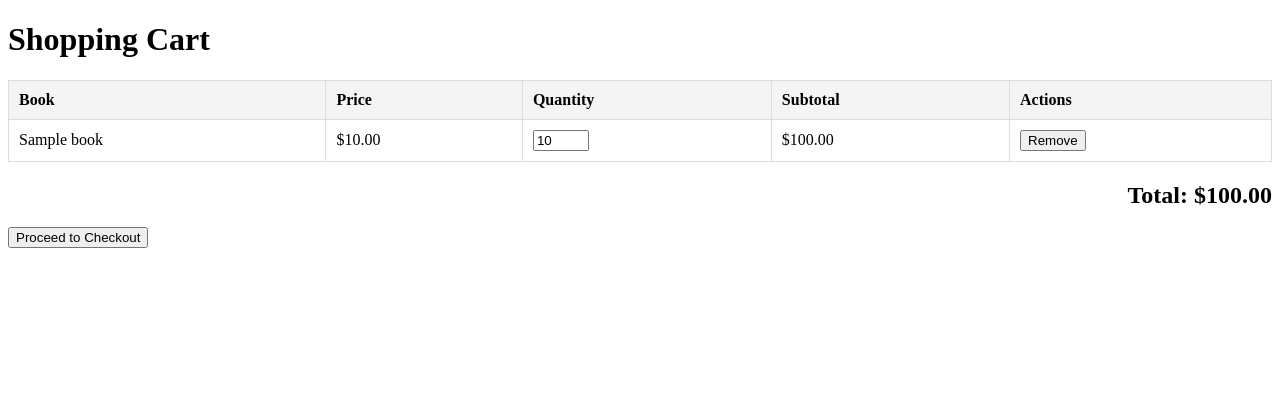
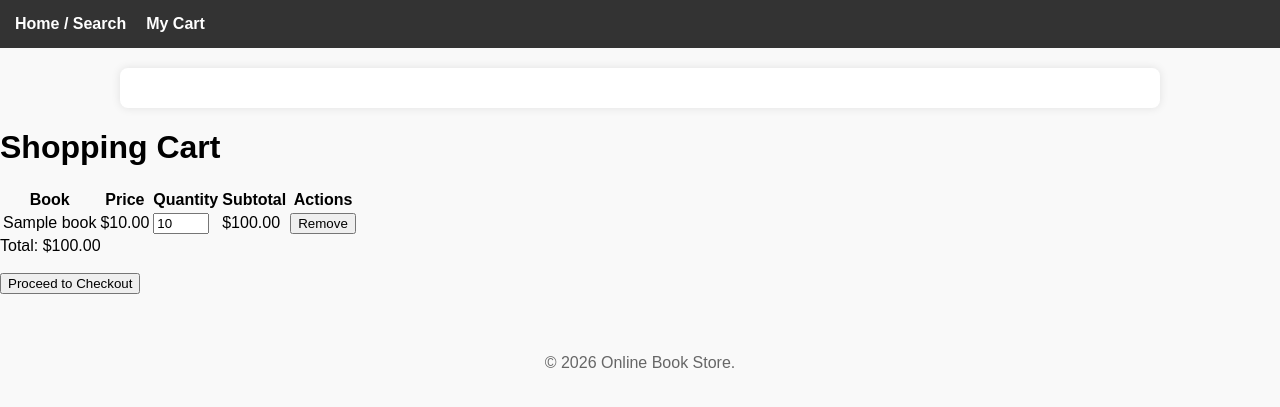
Before and after one commit to RmsRahatt/online-book-store, a PHP site: page /test.php in a window 1280 px wide. Shown: the top 407 px of the page. Run offline with PHP 8.4, Linux system fonts and the light colour scheme; tables that the repository leaves empty hold one stand-in row (values such as "Sample post").

Commit message:
integrate mvc routing and reusable ui components

```diff
--- a/view/cart.php
+++ b/view/cart.php
@@ -1,16 +1,4 @@
-<!DOCTYPE html>
-<html lang="en">
-<head>
-    <meta charset="UTF-8">
-    <title>Your Cart - Online Book Store</title>
-    <style>
-        table { width: 100%; border-collapse: collapse; margin-top: 20px; }
-        th, td { border: 1px solid #ddd; padding: 10px; text-align: left; }
-        th { background-color: #f4f4f4; }
-        .cart-total { font-size: 1.5em; font-weight: bold; margin-top: 20px; text-align: right; }
-    </style>
-</head>
-<body>
+<?php require_once 'partials/header.php'; ?>
 
     <h1>Shopping Cart</h1>
 
@@ -58,5 +46,4 @@
     <?php endif; ?>
 
     <script src="public/js/cart_manage.js"></script>
-</body>
-</html>
+<?php require_once 'partials/footer.php'; ?>
--- /dev/null
+++ b/view/partials/footer.php
@@ -0,0 +1,5 @@
+</div> <div style="text-align: center; padding: 20px; color: #666; margin-top: 40px;">
+        &copy; <?= date('Y') ?> Online Book Store.
+    </div>
+</body>
+</html>
--- /dev/null
+++ b/view/partials/header.php
@@ -0,0 +1,21 @@
+<!DOCTYPE html>
+<html lang="en">
+<head>
+    <meta charset="UTF-8">
+    <title>Online Book Store</title>
+    <style>
+        body { font-family: Arial, sans-serif; margin: 0; padding: 0; background-color: #f9f9f9; }
+        .navbar { background-color: #333; color: white; padding: 15px; display: flex; gap: 20px; }
+        .navbar a { color: white; text-decoration: none; font-weight: bold; }
+        .navbar a:hover { text-decoration: underline; }
+        .container { max-width: 1000px; margin: 20px auto; padding: 20px; background: white; border-radius: 8px; box-shadow: 0 0 10px rgba(0,0,0,0.1); }
+    </style>
+</head>
+<body>
+
+    <div class="navbar">
+        <a href="index.php">Home / Search</a>
+        <a href="index.php?page=cart">My Cart</a>
+    </div>
+
+    <div class="container"></div>
```
Also changed, not shown: controller/ApiController.php (+16 -2 lines), index.php (added, +17 -0 lines), public/js/search.js (+12 -3 lines), view/book_details.php (+2 -15 lines).
